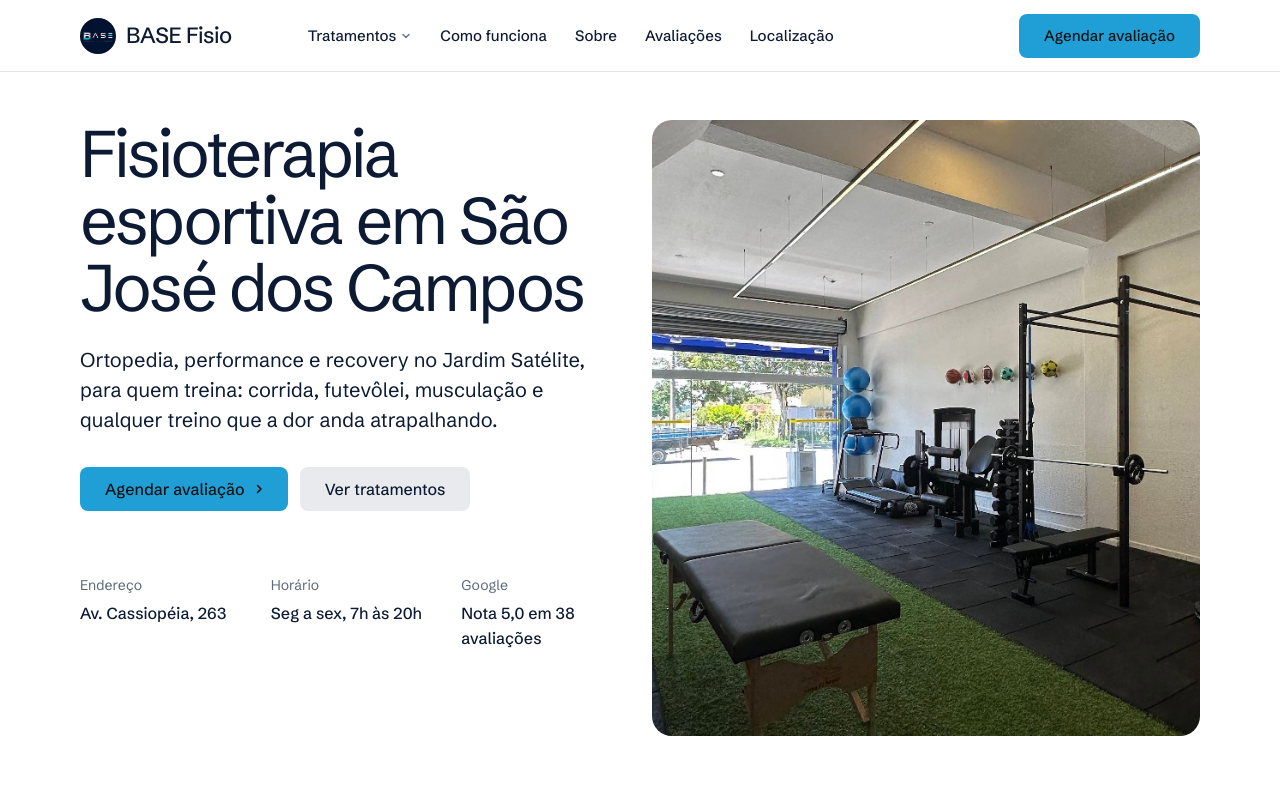
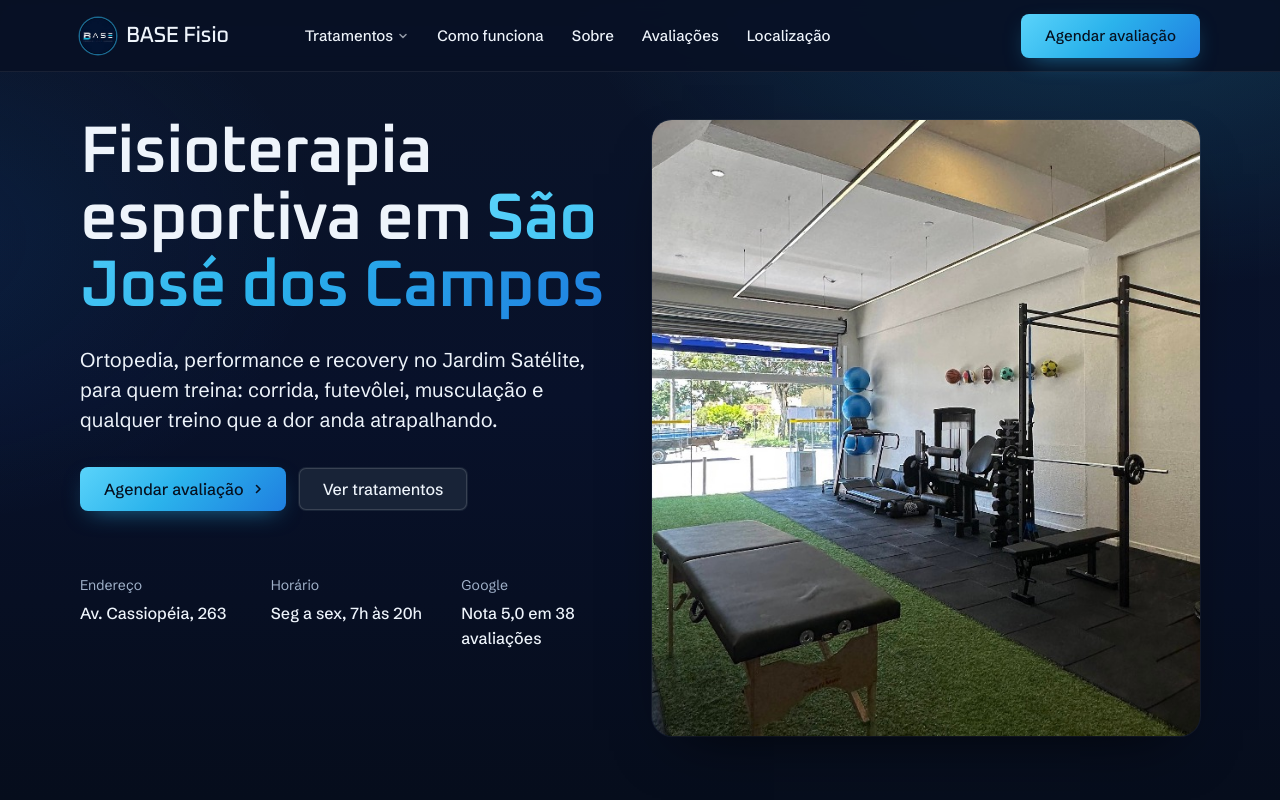
Before and after one commit to Gustavox222/base-fisio, a plain HTML site: page index.html in a window 1280 px wide. Shown: the top 800 px of the page. Drawn offline with Linux system fonts and the light colour scheme.

Commit message:
Tema escuro com gradientes e títulos em Oxanium
- paleta escura com o azul-marinho e o ciano da logo
- gradientes no fundo, nos botões e nos cartões
- cartão do mapa à direita, sem cobrir a caixa do Google
- nova imagem de prévia para compartilhamento

Co-Authored-By: Claude Opus 5.5 <noreply@anthropic.com>

```diff
--- a/index.html
+++ b/index.html
@@ -12,13 +12,13 @@
 <meta property="og:url" content="https://gustavox222.github.io/base-fisio/">
 <meta name="twitter:card" content="summary_large_image">
 <link rel="icon" href="img/logo.jpg" type="image/jpeg">
-<meta name="theme-color" content="#ffffff">
+<meta name="theme-color" content="#0a1428">
 <link rel="canonical" href="https://gustavox222.github.io/base-fisio/">
 <meta name="site-kind" content="other">
 <meta name="page-type" content="service">
 <link rel="preconnect" href="https://fonts.googleapis.com">
 <link rel="preconnect" href="https://fonts.gstatic.com" crossorigin>
-<link href="https://fonts.googleapis.com/css2?family=Schibsted+Grotesk:wght@400..700&display=swap" rel="stylesheet">
+<link href="https://fonts.googleapis.com/css2?family=Oxanium:wght@500..700&family=Schibsted+Grotesk:wght@400..700&display=swap" rel="stylesheet">
 <link rel="stylesheet" href="assets/system.css">
 <link rel="stylesheet" href="assets/ui/cards.css">
 <link rel="stylesheet" href="assets/motion/motion.css">
@@ -29,16 +29,19 @@
 <link rel="stylesheet" href="assets/components/fx-map/component.css">
 <style>
 :root {
-  --p-bg: #ffffff; --p-surface: #eef4f9; --p-ink: #0c1a33; --p-muted: #5d697b;
-  --p-accent: #1f9fd6; --p-accent-ink: #111111; --p-action: #1f9fd6; --p-action-ink: #111111;
-  --p-inv-bg: #0c1a33; --p-inv-surface: #1a2840; --p-inv-ink: #ffffff; --p-inv-muted: #99a0ad;
-  --p-inv-accent: #1f9fd6; --p-inv-accent-ink: #111111; --p-inv-action: #1f9fd6; --p-inv-action-ink: #111111;
-  --font-display: "Schibsted Grotesk", system-ui, sans-serif;
+  --p-bg: #0a1428; --p-surface: #102040; --p-ink: #eef4fb; --p-muted: #9fb0c8;
+  --p-accent: #2bb3ec; --p-accent-ink: #06101f; --p-action: #2bb3ec; --p-action-ink: #06101f;
+  --p-inv-bg: #060d1c; --p-inv-surface: #0f1c36; --p-inv-ink: #ffffff; --p-inv-muted: #9fb0c8;
+  --p-inv-accent: #2bb3ec; --p-inv-accent-ink: #06101f; --p-inv-action: #2bb3ec; --p-inv-action-ink: #06101f;
+  --font-display: "Oxanium", "Schibsted Grotesk", system-ui, sans-serif;
   --font-text: "Schibsted Grotesk", system-ui, sans-serif;
-  --display-weight: 400;
-  --display-tracking: -0.035em;
-  --display-tracking-xl: -0.042em;
+  --display-weight: 600;
+  --display-tracking: -0.01em;
+  --display-tracking-xl: -0.015em;
   --ly-scale: 0.98;
+  --grad-brand: linear-gradient(135deg, #5ad3fa 0%, #2bb3ec 45%, #1f7fe0 100%);
+  --grad-card: linear-gradient(160deg, rgba(255,255,255,.075) 0%, rgba(255,255,255,.02) 100%);
+  color-scheme: dark;
 }
 </style>
 <script>document.documentElement.classList.add('m-enter');setTimeout(()=>document.documentElement.classList.add('m-enter-done'),700)</script>
@@ -56,6 +59,32 @@
   .contact-rows .ic { width: 20px; height: 20px; flex: none; }
   .socials a { display: inline-flex; width: 44px; height: 44px; align-items: center; justify-content: center; }
   .socials .ic { width: 20px; height: 20px; }
+  /* ---------- tema escuro com gradientes ---------- */
+  body { background:
+      radial-gradient(900px 520px at 88% -4%, rgba(43,179,236,.20), transparent 62%),
+      radial-gradient(700px 480px at -8% 30%, rgba(31,127,224,.12), transparent 60%),
+      linear-gradient(180deg, #0a1428 0%, #08112a 50%, #060d1c 100%);
+    background-attachment: fixed; }
+  main > section.section:not(.ground-surface):not(.ground-inverse), main > .hero { background: transparent; }
+  header.nav { background: rgba(8, 17, 36, .92); backdrop-filter: saturate(140%) blur(8px); border-bottom-color: rgba(255,255,255,.07); }
+  header.nav .nav__menu { background: #0c1a33; }
+  h1, h2, .step h3, .cx-title, .rating__score, .close__word { font-family: var(--font-display); }
+  h1 .grad, .rating__score { background: var(--grad-brand); -webkit-background-clip: text; background-clip: text; color: transparent; }
+  .btn--primary { background-image: var(--grad-brand); border: 0; box-shadow: 0 8px 24px -10px rgba(43,179,236,.65); }
+  .btn--secondary { background: rgba(255,255,255,.08); color: var(--ink); box-shadow: inset 0 0 0 1px rgba(255,255,255,.14); }
+  .nav__logo img { box-shadow: 0 0 0 1.5px rgba(43,179,236,.55); }
+  .hero-visual, .frame--photo, .step__img { box-shadow: 0 24px 60px -30px rgba(0,0,0,.8), 0 0 0 1px rgba(255,255,255,.06); }
+  #como.ground-surface { background: linear-gradient(180deg, #0f1f3e 0%, #0b1832 100%); border-block: 1px solid rgba(255,255,255,.05); }
+  #contato.ground-inverse { background: radial-gradient(800px 400px at 80% 0%, rgba(43,179,236,.12), transparent 60%), linear-gradient(180deg, #071026 0%, #050b18 100%); }
+  .step { background: var(--grad-card); border: 1px solid rgba(255,255,255,.07); border-radius: var(--r-lg); padding: 16px 16px 8px; }
+  .step__num { color: var(--p-accent); }
+  .rating { background: linear-gradient(150deg, #133a78 0%, #0c2350 55%, #081738 100%); box-shadow: inset 0 0 0 1px rgba(43,179,236,.35), 0 20px 50px -25px rgba(43,179,236,.5); }
+  .review { background: var(--grad-card); border: 1px solid rgba(255,255,255,.08); }
+  .review__avatar { background: var(--grad-brand); color: #06101f; }
+  .sobre__facts li > span:last-child { color: var(--ink); }
+  footer.closing { background: linear-gradient(180deg, transparent 0%, rgba(43,179,236,.07) 100%); border-top: 1px solid rgba(255,255,255,.06); }
+  #contato .cx-map__card { background: rgba(8,17,36,.94); }
+  @container (min-width: 900px) { #contato .cx-map__card { left: auto; right: var(--s-5); top: var(--s-5); bottom: auto; } }
   /* seções com a altura do próprio conteúdo: nada de tela meio vazia */
   main > section.section:not(.hero) { height: auto; min-height: 0; padding: 112px 0; }
   main > section.section:not(.hero) > .wrap { flex: 0 0 auto; }
@@ -179,7 +208,7 @@
     <div class="wrap">
       <div class="hero-text grid hero-split">
         <div class="hero-copy span-6">
-          <h1 id="hero-h">Fisioterapia esportiva em São José dos Campos</h1>
+          <h1 id="hero-h">Fisioterapia esportiva em <span class="grad">São José dos Campos</span></h1>
           <p class="t-lead">Ortopedia, performance e recovery no Jardim Satélite, para quem treina: corrida, futevôlei, musculação e qualquer treino que a dor anda atrapalhando.</p>
           <div class="btn-row">
             <a class="btn btn--primary" href="https://wa.me/5512992454994?text=Ol%C3%A1!%20Quero%20agendar%20uma%20avalia%C3%A7%C3%A3o%20na%20BASE." target="_blank" rel="noopener">Agendar avaliação<svg class="m-arrow" viewBox="0 0 12 12" aria-hidden="true"><path class="m-arrow__stem" d="M1 6h8"/><path class="m-arrow__head" d="M4.5 2.5 8 6l-3.5 3.5"/></svg></a>
```
Also changed, not shown: share.jpg.
